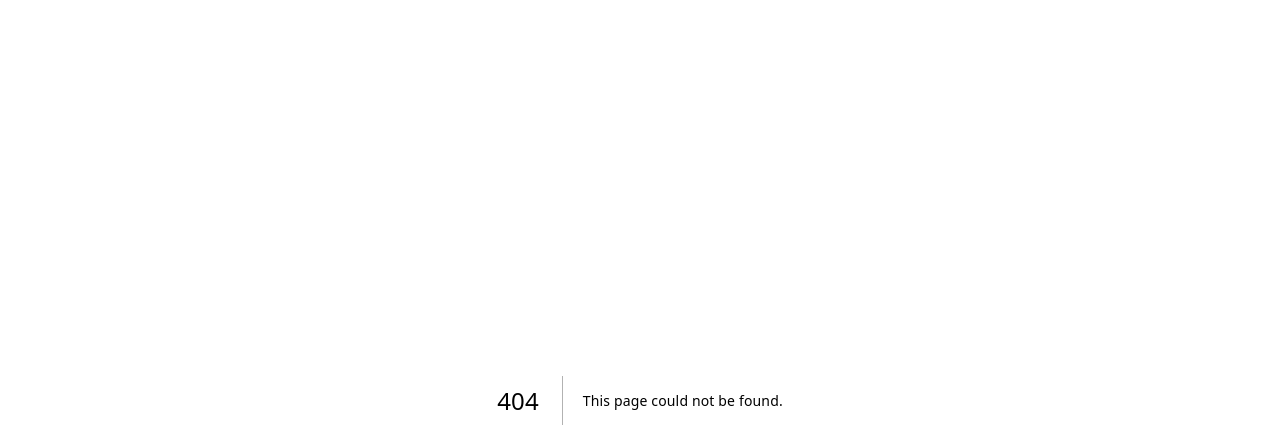
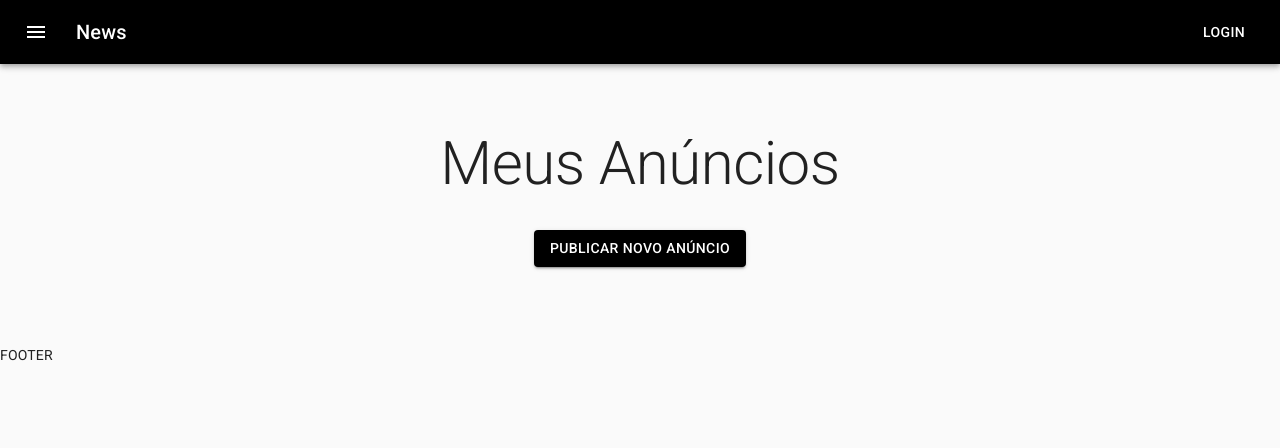
Before and after one commit to gustavopln/Anunx, a Next.js app: page /user/dashboard in a window 1280 px wide. Before the commit this address had no page. Shown: the top 448 px of the page. Built offline with nearby package versions, Linux system fonts and the light colour scheme.

Commit message:
Adicionando Header, Template Default e Início da Dashboard

```diff
--- a/pages/index.js
+++ /dev/null
@@ -1,5 +0,0 @@
-export default function Home() {
-  return (
-    <div>Index</div>
-  )
-}
--- /dev/null
+++ b/pages/user/dashboard.js
@@ -0,0 +1,30 @@
+import { Button, Container, Typography } from '@material-ui/core'
+import { makeStyles } from '@material-ui/core/styles'
+import TemplateDefault from '../../src/templates/Default'
+
+const useStyles = makeStyles((theme) => ({
+  container: {
+    padding: theme.spacing(8, 0, 6)
+  },
+  buttonAdd: {
+    margin: '30px auto',
+    display: 'block',
+  }
+}))
+
+export default function Home() {
+  const classes = useStyles()
+
+  return (
+    <TemplateDefault>
+      <Container maxWidth="sm" className={classes.container}>
+        <Typography component="h1" variant="h2" align="center">
+          Meus Anúncios
+        </Typography>
+        <Button variant="contained" color="primary" className={classes.buttonAdd}>
+          Publicar novo anúncio
+        </Button>
+      </Container>
+    </TemplateDefault>
+  )
+}
--- /dev/null
+++ b/src/components/Header.js
@@ -0,0 +1,40 @@
+import React from 'react';
+import { makeStyles } from '@material-ui/core/styles';
+import AppBar from '@material-ui/core/AppBar';
+import Toolbar from '@material-ui/core/Toolbar';
+import Typography from '@material-ui/core/Typography';
+import Button from '@material-ui/core/Button';
+import IconButton from '@material-ui/core/IconButton';
+import MenuIcon from '@material-ui/icons/Menu';
+
+const useStyles = makeStyles((theme) => ({
+  root: {
+    flexGrow: 1,
+  },
+  menuButton: {
+    marginRight: theme.spacing(2),
+  },
+  title: {
+    flexGrow: 1,
+  },
+}));
+
+export default function ButtonAppBar() {
+  const classes = useStyles();
+
+  return (
+    <div className={classes.root}>
+      <AppBar position="static">
+        <Toolbar>
+          <IconButton edge="start" className={classes.menuButton} color="inherit" aria-label="menu">
+            <MenuIcon />
+          </IconButton>
+          <Typography variant="h6" className={classes.title}>
+            News
+          </Typography>
+          <Button color="inherit">Login</Button>
+        </Toolbar>
+      </AppBar>
+    </div>
+  );
+}
--- /dev/null
+++ b/src/templates/Default.js
@@ -0,0 +1,14 @@
+import Header from '../../src/components/Header'
+
+const Default = ({ children }) => {
+
+    return (
+        <>
+            <Header />
+            {children}
+            <footer>FOOTER</footer>
+        </>
+    )
+}
+
+export default Default
```
